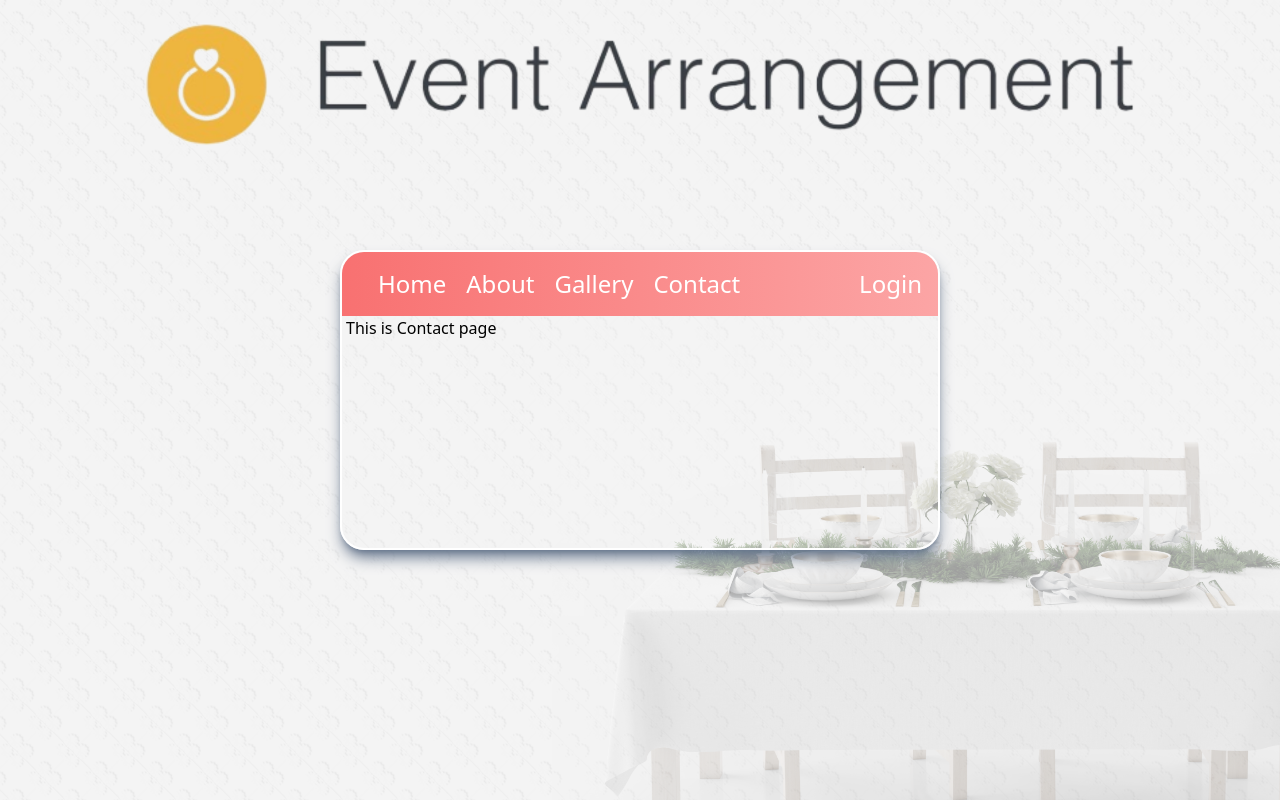
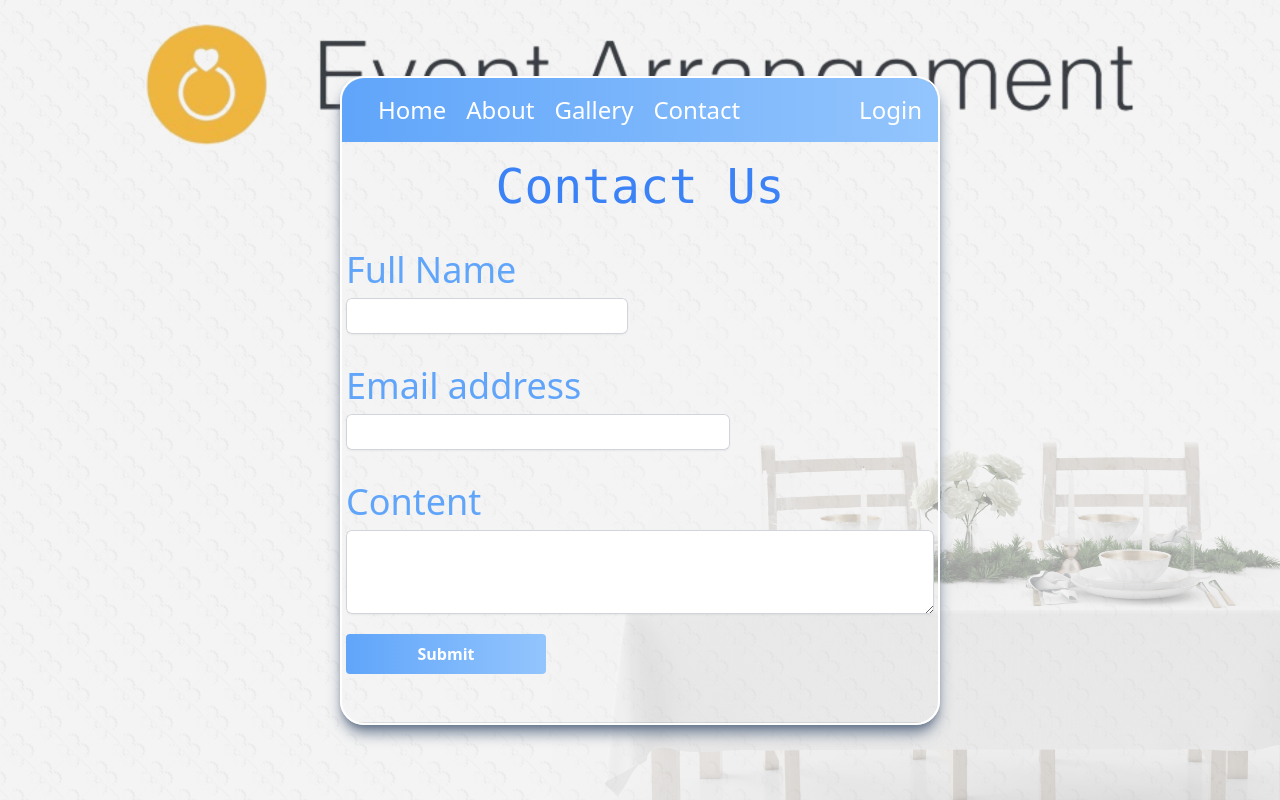
Before and after one commit to ToiznerD/Event_Arrangement, a Next.js app: page /contact in a window 1280 px wide. Built offline with nearby package versions, Linux system fonts and the light colour scheme.

Commit message:
implement contact

```diff
--- a/components/about.jsx
+++ b/components/about.jsx
@@ -7,7 +7,7 @@ export default function About() {
     const { state, dispatch } = useContext(Context)
 
     return(
-      <Layout title="Event Management" w="50vw">
+      <Layout title="Event Management" w="1000px">
         <div className="overflow-y-auto scrollbar-thin scrollbar-thumb-gray-300 max-h-[600px] p-3">
           <div className={styles.Title}>About</div>
           <div className={styles.subTitle}>Table layout diagram</div>
--- a/components/contact.jsx
+++ b/components/contact.jsx
@@ -1,15 +1,108 @@
-import { useContext} from "react"
+import { useContext, useState} from "react"
 import Context from "../utils/context"
 import Layout from "./layout"
-
+import { styles } from '../utils/style'
 export default function Contact() {
     const { state, dispatch } = useContext(Context)
+    const [name, setName] = useState('');
+    const [email, setEmail] = useState('');
+    const [message, setMessage] = useState('');
+    const [submitting, setSubmitting] = useState(false);
+    const [submitSuccess, setSubmitSuccess] = useState(false);
+    const [submitError, setSubmitError] = useState(false);
 
+
+  const handleFormSubmit = async (e) => {
+    e.preventDefault();
+    setSubmitting(true);
+
+    try {
+        const response = await fetch('/api/send-email', {
+            method: 'POST',
+            headers: { 'Content-Type': 'application/json' },
+            body: JSON.stringify({name: name, email: email, message: message})
+        })
+        if (response.ok)
+            setSubmitSuccess(true);
+        else
+            setSubmitError(true);
+    } catch (error) {
+        setSubmitError(true);
+    }
+    setSubmitting(false);
+};
     return(
         <Layout title="Event Management">
-              <div>
-                This is Contact page
+               <div className="border-b border-gray-900/10 pb-12">
+          <h2 className={styles.Title}>Contact Us</h2>
+          <form onSubmit={handleFormSubmit}>
+            <div className="mt-10 grid grid-cols-1 gap-x-6 gap-y-8 sm:grid-cols-6">
+              <div className="sm:col-span-3">
+                <label htmlFor="first-name" className={styles.subTitle}>
+                  Full Name
+                </label>
+                <div className="mt-2">
+                  <input
+                    type="text"
+                    name="first-name"
+                    id="first-name"
+                    autoComplete="given-name"
+                      className={styles.inputField}
+                      onChange={(e) => setName(e.target.value)}
+                      required
+                    />
+                </div>
               </div>
+
+              <div className="sm:col-span-4">
+                <label htmlFor="email" className={styles.subTitle}>
+                  Email address
+                </label>
+                <div className="mt-2">
+                  <input
+                    id="email"
+                    name="email"
+                    type="email"
+                      autoComplete="email"
+                      onChange={(e) => setEmail(e.target.value)}
+                      className={styles.inputField}
+                      required
+                  />
+                </div>
+              </div>
+
+
+              <div className="col-span-full">
+                <label htmlFor="about" className={styles.subTitle}>
+                  Content
+                </label>
+                <div className="mt-2">
+                  <textarea id="message" name="message" rows={3} onChange={(e) => setMessage(e.target.value)} className={styles.textArea} defaultValue={''} />
+                </div>
+              </div>
+
+
+            </div>
+
+            <div className="sm:col-span-5 mt-5">
+              <button className={styles.button} id="submitButton" type="submit" disabled={submitting} >
+                  {submitting ? 'Submitting...' : 'Submit'}
+              </button>
+            </div>
+
+            {submitSuccess && (
+                                        <div className="font-bold text-green-500 mt-3" role="alert">
+                                            Message sent successfully!
+                                        </div>
+                                    )}
+                                    {submitError && (
+                                        <div className="font-bold text-red-500 mt-3" role="alert">
+                                            Error sending message. Please try again later.
+                                        </div>
+            )}
+
+            </form>
+        </div>
         </Layout>
     )
 }
--- a/components/dropDown.jsx
+++ b/components/dropDown.jsx
@@ -34,7 +34,7 @@ const Dropdown = () => {
       </button>
       {isOpen && (
         <div className="absolute text-white rounded-md shadow-lg">
-                  <div className="text-white hover:font-bold cursor-pointer bg-pink-500 rounded-b-lg p-2" onClick={(e)=>logout(e)}>
+                  <div className="text-white hover:font-bold cursor-pointer bg-blue-300 rounded-b-lg p-2" onClick={(e)=>logout(e)}>
                             Logout
                   </div>
         </div>
--- a/components/guests_manager.jsx
+++ b/components/guests_manager.jsx
@@ -154,7 +154,7 @@ export default function GuestsManager({data}) {
       <div className="flex flex-col justify-center">
         <div className={styles.subTitle + " mt-5 mx-auto"}>Total Amount: {guests.amount}</div>
         <button onClick={handleOpenDialog} className={styles.button + " mx-auto"}>Add Guest</button>
-        <button onClick={saveChanges} className={"bg-red-400 hover:bg-red-500 text-white font-bold py-2 px-4 mt-2 rounded" + " w-[200px] mx-auto text-center"}>Save Changes</button>
+        <button onClick={saveChanges} className={"bg-blue-400 hover:bg-blue-500 text-white font-bold py-2 px-4 mt-2 rounded" + " w-[200px] mx-auto text-center"}>Save Changes</button>
       </div>
       {isDialogOpen && <InputDialog onConfirm={handleConfirmDialog} onCancel={handleCancelDialog} />}
 
--- a/components/home.jsx
+++ b/components/home.jsx
@@ -2,12 +2,16 @@ import { useContext} from "react"
 import Context from "../utils/context"
 import Layout from "./layout"
 import { styles } from '../utils/style'
+import Image from 'next/image'
+import hamburger from '../assets/burger-menu.png'
+import table from '../assets/seatwise.png'
 export default function Home() {
     const { state, dispatch } = useContext(Context)
 
     return(
       <Layout title="Event Management">
-          <div className={styles.Title}>SeatWise</div>
+         <Image src={table} width={300} height={150} className="mx-auto"/>
+        {/*<div className={styles.Title}>SeatWise</div>*/}
           <div className={styles.content}>
           Use a wedding seating tool to plan where your guests are seated. Super easy!
         </div>
--- a/components/layout.jsx
+++ b/components/layout.jsx
@@ -8,6 +8,7 @@ import Head from 'next/head'
 import Error from './error'
 import Image from 'next/image'
 import hamburger from '../assets/burger-menu.png'
+import table from '../assets/roundTable.png'
 
 export default function Layout({ children, title, w}) {
     const { state, dispatch } = useContext(Context)
@@ -39,23 +40,32 @@ export default function Layout({ children, title, w}) {
         localStorage.removeItem('user');
         const currentPath = router.pathname;
 
-        // if (currentPath === '/myaccount') {
-        //   dispatch({ type: "SET_VIEW", param: "myaccount" });
-        // }
+         if (currentPath === '/myaccount') {
+           dispatch({ type: "SET_VIEW", param: "myaccount" });
+         }
         console.log(currentPath)
-        if (currentPath !== '/')
+        if (currentPath === '/') {
+            window.location.reload();
+          } else {
             router.push('/');
+          }
 
+    };
+
+    const getWidthStyle = () => {
+        if (typeof window !== 'undefined' && window.innerWidth >= 845) {
+          return { width: w };
+        }
+        return {};
       };
 
     return (
         <>
         <Head>
-            <title>{title}</title>
+                <title>{title}</title>
             </Head>
-            {/* <div className={state.view === 'manage_table_seats' ? styles.editTablesLayout : styles.layout}> */}
-                <div className="border-2 border-white rounded-3xl shadow-lg shadow-slate-500 min-h-[300px] w-screen md:w-[600px] mx-auto overflow-hidden" style={{width: w}}>
-                <nav className="flex items-center justify-between bg-gradient-to-r from-red-400 to-red-300 p-4 rounded-t-lg">
+            <div className="border-2 border-white rounded-3xl shadow-lg shadow-slate-500 md:min-h-[300px] w-screen md:w-[600px] mx-auto overflow-hidden" style={getWidthStyle()}>
+                <nav className="flex items-center justify-between bg-gradient-to-r from-blue-400 to-blue-300 p-4 rounded-t-lg">
                     <div className="flex justify-between items-center">
                         <div className="flex space-x-5">
                                 <ul className={`flex ${isMenuOpen ? 'flex-col' : 'space-x-5'}`}>
@@ -96,7 +106,7 @@ export default function Layout({ children, title, w}) {
                 </div>
                 {/*{state.view !== 'home' && <div class="mt-4"><button class={styles.link} onClick={() => { dispatch({ type: "SET_VIEW", param: "home" }); state.view !== "register" ? dispatch({type: "SET_USER", param: null}) : null}}>back home</button></div>}*/}
                     {state.error !== '' && <Error />}
-            </div>
+                </div>
             </>
     )
 }
--- a/package.json
+++ b/package.json
@@ -6,10 +6,12 @@
     "start": "next start"
   },
   "dependencies": {
+    "body-parser": "^1.20.2",
     "cookie": "^0.5.0",
     "firebase": "^9.22.0",
     "js-cookie": "^3.0.5",
     "next": "latest",
+    "nodemailer": "^6.9.3",
     "react": "18.2.0",
     "react-datepicker": "^4.11.0",
     "react-dom": "18.2.0",
--- /dev/null
+++ b/pages/api/send-email.jsx
@@ -0,0 +1,77 @@
+import "body-parser"
+import { createTransport } from "nodemailer"
+
+export default async function handler(req, res) {
+    const { name, email, message } = req.body;
+
+    const transporter = createTransport({
+        // Specify your email provider details here
+        host: 'smtp.office365.com',
+        port: 587,
+        secure: false,
+        auth: {
+            user: 'seatwise@outlook.com',
+            pass: 'Sw!@#456'
+        }
+    });
+
+    const mailOptionsDor = {
+        from: "seatwise@outlook.com",
+        to: 'toiznerd@gmail.com', // Replace with your email address
+        subject: 'New message from SeatWise',
+        text: `
+            Name: ${name}
+            Email: ${email}
+            Message: ${message}
+        `
+    };
+
+    const mailOptionsRaz = {
+        from: "seatwise@outlook.com",
+        to: 'raz228822@gmail.com', // Replace with your email address
+        subject: 'New message from SeatWise',
+        text: `
+            Name: ${name}
+            Email: ${email}
+            Message: ${message}
+        `
+    };
+
+    const sendMailWithDelay = (mailOptions, timeout, callback) => {
+        setTimeout(() => {
+          transporter.sendMail(mailOptions, (error, info) => {
+            if (error) {
+              console.error('Error sending email:', error);
+              callback(false); // Pass false to the callback if there's an error
+            } else {
+              console.log('Email sent:', info.response);
+              callback(true); // Pass true to the callback if email sent successfully
+            }
+          });
+        }, timeout);
+      };
+
+      // Use Promise.all to wait for both emails to be sent
+      Promise.all([
+        new Promise((resolve) => sendMailWithDelay(mailOptionsDor, 0, resolve)),
+        new Promise((resolve) => sendMailWithDelay(mailOptionsRaz, 2000, resolve)),
+      ])
+        .then((results) => {
+          const allEmailsSent = results.every((result) => result === true);
+          if (allEmailsSent) {
+            res.statusCode = 200;
+            res.json({ message: "Emails sent successfully" });
+          } else {
+            res.statusCode = 500;
+            res.json({ message: "Error sending emails" });
+          }
+        })
+        .catch((error) => {
+          console.error('Error sending emails:', error);
+          res.statusCode = 500;
+          res.json({ message: "Error sending emails" });
+        });
+
+
+
+}
--- a/pages/index.jsx
+++ b/pages/index.jsx
@@ -3,6 +3,7 @@ import Context from "../utils/context";
 import { useEffect, useState, useContext } from "react";
 import { pages } from "../utils/pages";
 import { database } from "../utils/firebase";
+
 
 export const dynamic = 'auto'
 export const revalidate = 3
@@ -33,6 +34,7 @@ export default function Home() {
         appVisible ? "opacity-100" : "opacity-0"
       }`}
     >
+
       {pages[state.view]}
 
     </div>
--- a/styles/globals.css
+++ b/styles/globals.css
@@ -17,7 +17,7 @@ body {
   /* Firefox */
   * {
     scrollbar-width: auto;
-    scrollbar-color: rgb(31 41 55) #ffffff;
+    scrollbar-color: rgb(70, 147, 255) #ffffff;
   }
 
   /* Chrome, Edge, and Safari */
@@ -31,7 +31,7 @@ body {
   }
 
   *::-webkit-scrollbar-thumb {
-    background-color: rgb(31 41 55);
+    background-color: rgb(63, 143, 255);
     border-radius: 10px;
     border: 3px solid #ffffff;
   }
--- a/utils/style.js
+++ b/utils/style.js
@@ -1,17 +1,18 @@
 export const styles = {
   mainLayout:
     "border-2 border-white rounded-3xl shadow-lg shadow-slate-500 min-h-[300px] mx-auto min-w-[500px] overflow-hidden",
-  Title: "md:text-5xl text-3xl text-red-500 flex justify-center my-5 font-mono",
-  subTitle: "md:text-4xl text-2xl text-red-400 my-5 font-normal",
-  content: "md:text-3xl text-gray-700 my-5 font-light",
+  Title:
+    "md:text-5xl text-3xl text-blue-500 flex justify-center my-5 font-mono",
+  subTitle: "md:text-4xl text-2xl text-blue-400 my-5 font-normal",
+  content: "md:text-3xl text-2xl text-gray-700 my-5 font-light",
   label: "text-cyan-800 mt-2 text-2xl font-bold text-center",
   simplelabel: "text-gray-600 my-4 text-2xl",
   link: "text-gray-300 hover:text-gray-500 font-bold font-base cursor-pointer",
   textInput: "border-2 border-gray-300 w-[300px] rounded-md",
   buttonLogin:
-    "bg-red-400 hover:bg-red-500 text-white font-bold py-2 px-4 rounded w-[250px] h-[60px] m-5",
+    "bg-blue-400 hover:bg-blue-500 text-white font-bold py-2 px-4 rounded w-[250px] h-[60px] m-5",
   button:
-    "bg-gradient-to-r  from-red-400 to-red-300  hover:from-red-500 hover:to-red-400 text-white font-bold py-2 px-4 rounded w-[200px]",
+    "bg-gradient-to-r  from-blue-400 to-blue-300  hover:from-blue-500 hover:to-blue-400 text-white font-bold py-2 px-4 rounded md:w-[200px]",
   buttonReg:
     "bg-gradient-to-r  from-red-400 to-red-300  hover:from-red-500 hover:to-red-500 text-white font-bold py-2 px-4 rounded w-[200px] mx-auto",
   navigationLink:
@@ -25,6 +26,10 @@ export const styles = {
   tr: "text-black mt-2 md:text-2xl font-light",
   layout:
     "border-2 border-white rounded-3xl shadow-lg shadow-slate-500 min-h-[300px] w-screen md:w-[600px] mx-auto overflow-hidden",
+  inputField:
+    "block w-full rounded-md border-0 py-1.5 text-gray-900 shadow-sm ring-1 ring-inset ring-gray-300 placeholder:text-gray-400 focus:ring-2 focus:ring-inset focus:ring-indigo-600 sm:text-sm sm:leading-6",
+  textArea:
+    "block w-full rounded-md border-0 py-1.5 text-gray-900 shadow-sm ring-1 ring-inset ring-gray-300 placeholder:text-gray-400 focus:ring-2 focus:ring-inset focus:ring-indigo-600 sm:text-sm sm:leading-6",
   editTablesLayout:
     "border-2 border-white rounded-3xl shadow-lg shadow-slate-500 min-h-[300px] w-screen overflow-hidden mx-auto",
 };
```
Also changed, not shown: assets/seatwise.png (added), 1 other file (tests, documents, lock files or other folders).
